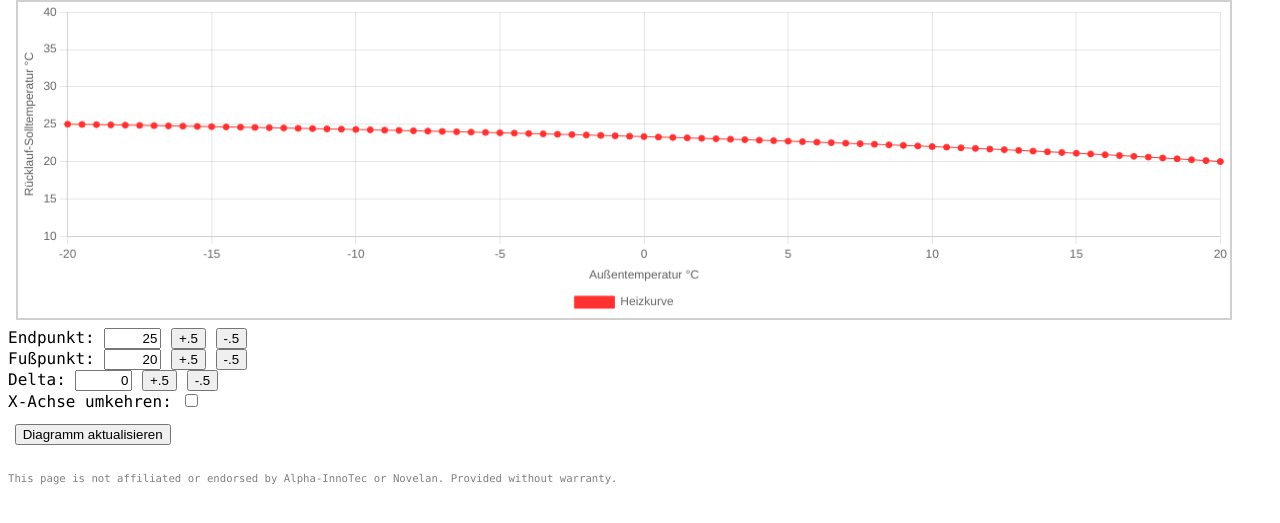
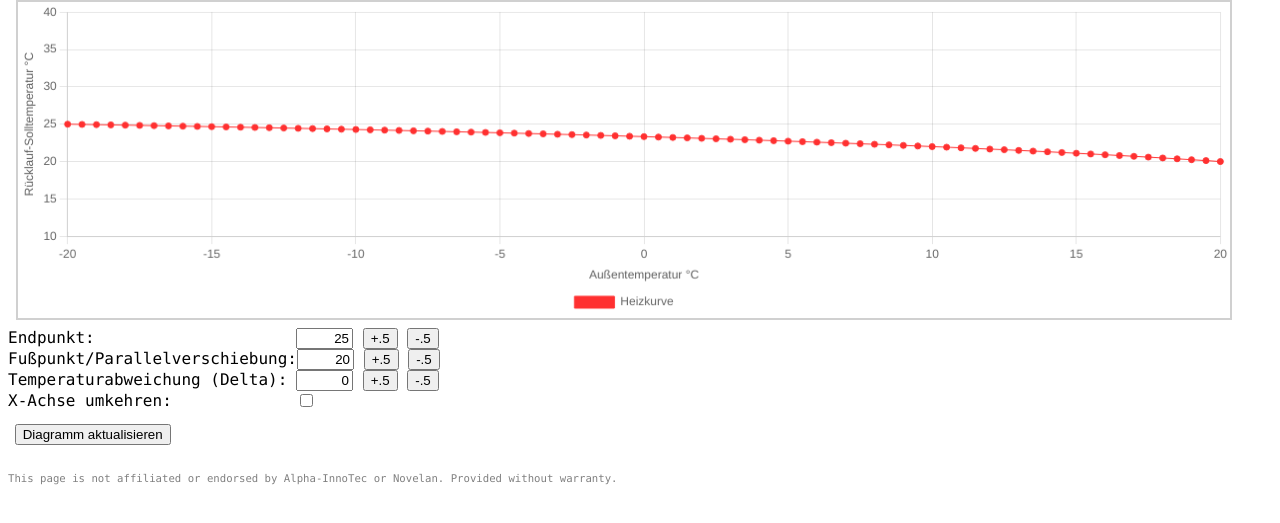
Before and after one commit to mnemo70/luxtronik-wpchart, a website: page heatcurve.html in a window 1280 px wide. Shown: the part 81-604 px from the top of the page. Drawn offline with Linux system fonts and the light colour scheme.

Commit message:
Improve display of input elements

```diff
--- a/heatcurve.html
+++ b/heatcurve.html
@@ -16,6 +16,10 @@ body {
 }
 .strikethrough {
   text-decoration: line-through;
+}
+.label-box {
+  min-width: 18em;
+  float: left;
 }
 .footer {
   font-size: 8pt;
@@ -86,16 +90,18 @@ Slider from: https://www.w3schools.com/howto/howto_js_rangeslider.asp
             <input type="range" id="myRange" min="10" max="50" value="25" class="slider">
         </div>
         <div id="demo"></div>-->
-        <div><label for="heatingEnd">Endpunkt: </label><input id="heatingEnd" type="text" size="4" maxlength="4" value="25" style="text-align:right">
-        <button onclick="addValue('heatingEnd',0.5)">+.5</button> <button onclick="addValue('heatingEnd',-0.5)">-.5</button></div>
+        <div><div class="label-box"><label for="heatingEnd">Endpunkt: </label></div>
+          <input id="heatingEnd" type="text" size="4" maxlength="4" value="25" style="text-align:right">
+          <button onclick="addValue('heatingEnd',0.5)">+.5</button> <button onclick="addValue('heatingEnd',-0.5)">-.5</button>
+        </div>
 
-        <div><label for="heatingFoot">Fußpunkt: </label><input id="heatingFoot" type="text" size="4" maxlength="4" value="20" style="text-align:right">
+        <div><label for="heatingFoot" class="label-box">Fußpunkt/Parallelverschiebung: </label><input id="heatingFoot" type="text" size="4" maxlength="4" value="20" style="text-align:right">
         <button onclick="addValue('heatingFoot',0.5)">+.5</button> <button onclick="addValue('heatingFoot',-0.5)">-.5</button></div>
 
-        <div><label for="heatingDelta">Delta: </label><input id="heatingDelta" type="text" size="4" maxlength="4" value="0" style="text-align:right">
+        <div><label for="heatingDelta" class="label-box">Temperaturabweichung (Delta): </label><input id="heatingDelta" type="text" size="4" maxlength="4" value="0" style="text-align:right">
         <button onclick="addValue('heatingDelta',0.5)">+.5</button> <button onclick="addValue('heatingDelta',-0.5)">-.5</button></div>
 
-        <div><label for="reversex">X-Achse umkehren: </label><input id="reversex" type="checkbox" onclick="updateGraph()"></div>
+        <div><label for="reversex" class="label-box">X-Achse umkehren: </label><input id="reversex" type="checkbox" onclick="updateGraph()"></div>
 
         <button onclick="updateGraph()" style="margin:1em 0.5em 1em 0.5em">Diagramm aktualisieren</button>
     </div>
```
